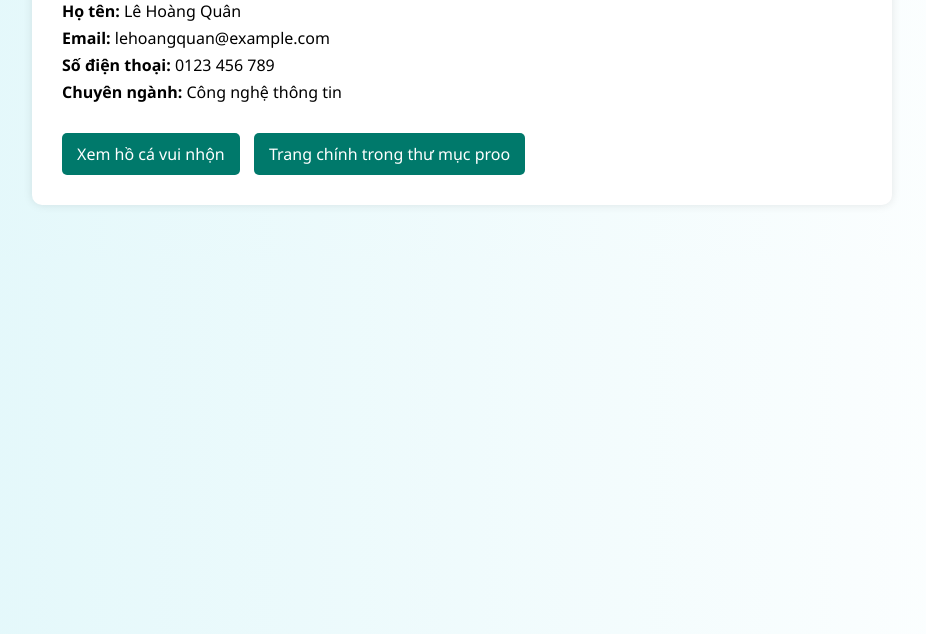
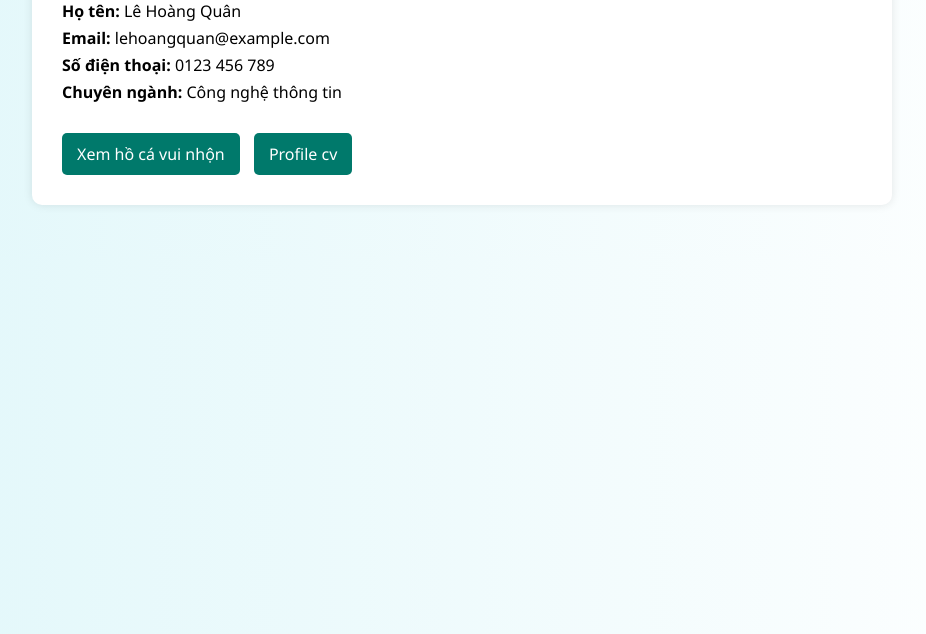
Before and after one commit to LEHOANGQUAN-224/mycv, a plain HTML site: page index.html in a window 1280 px wide. Shown: the part 166-800 px from the top of the page, without its empty margins (178-1104 px from the left). Drawn offline with Linux system fonts and the light colour scheme.

Commit message:
Update index.html

```diff
--- a/index.html
+++ b/index.html
@@ -55,7 +55,7 @@
       </div>
       <div class="links">
         <a href="ho_ca.html">Xem hồ cá vui nhộn</a>
-        <a href="prooo/index.html">Trang chính trong thư mục proo</a>
+        <a href="prooo/cv.html">Profile cv</a>
       </div>
     </div>
   </body>
```
